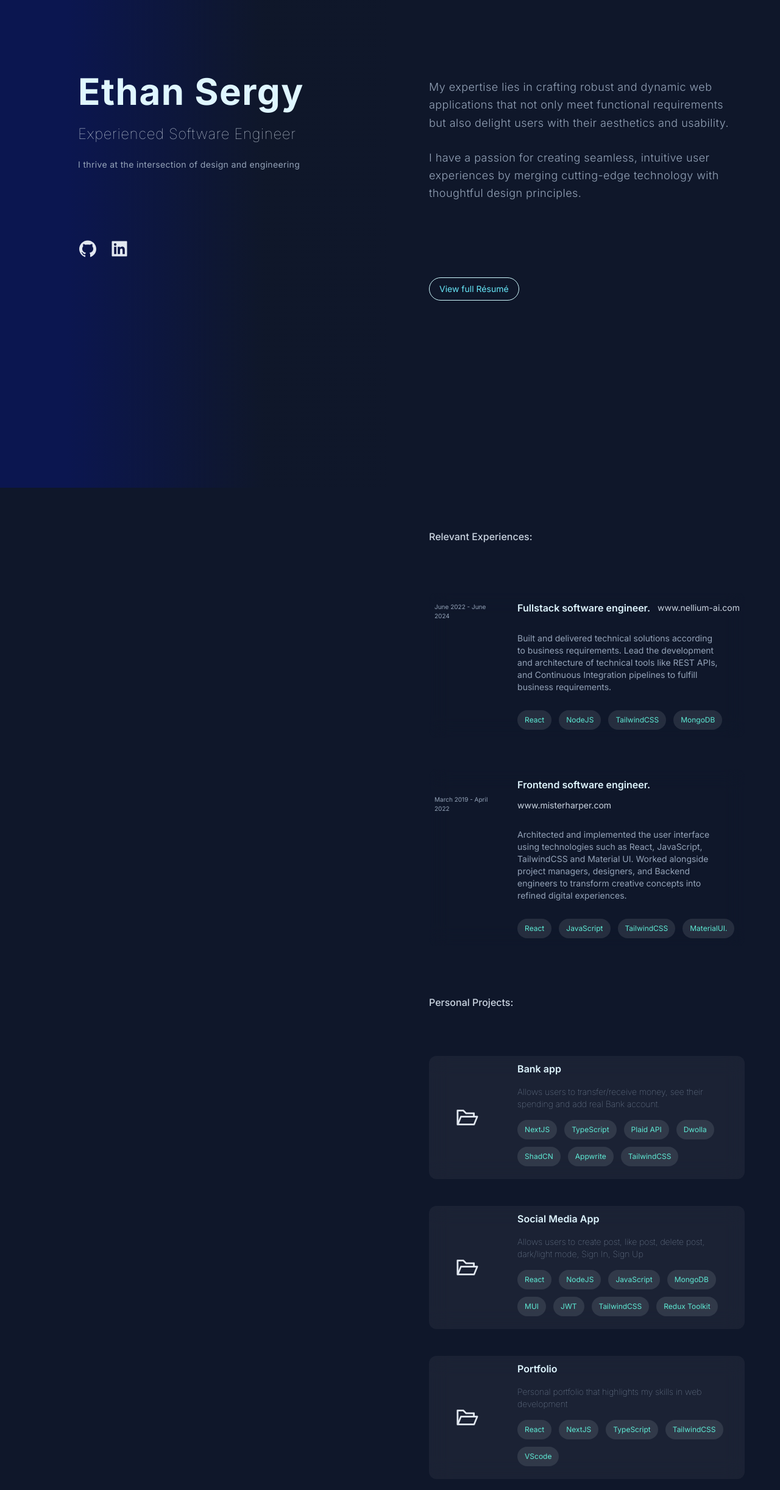
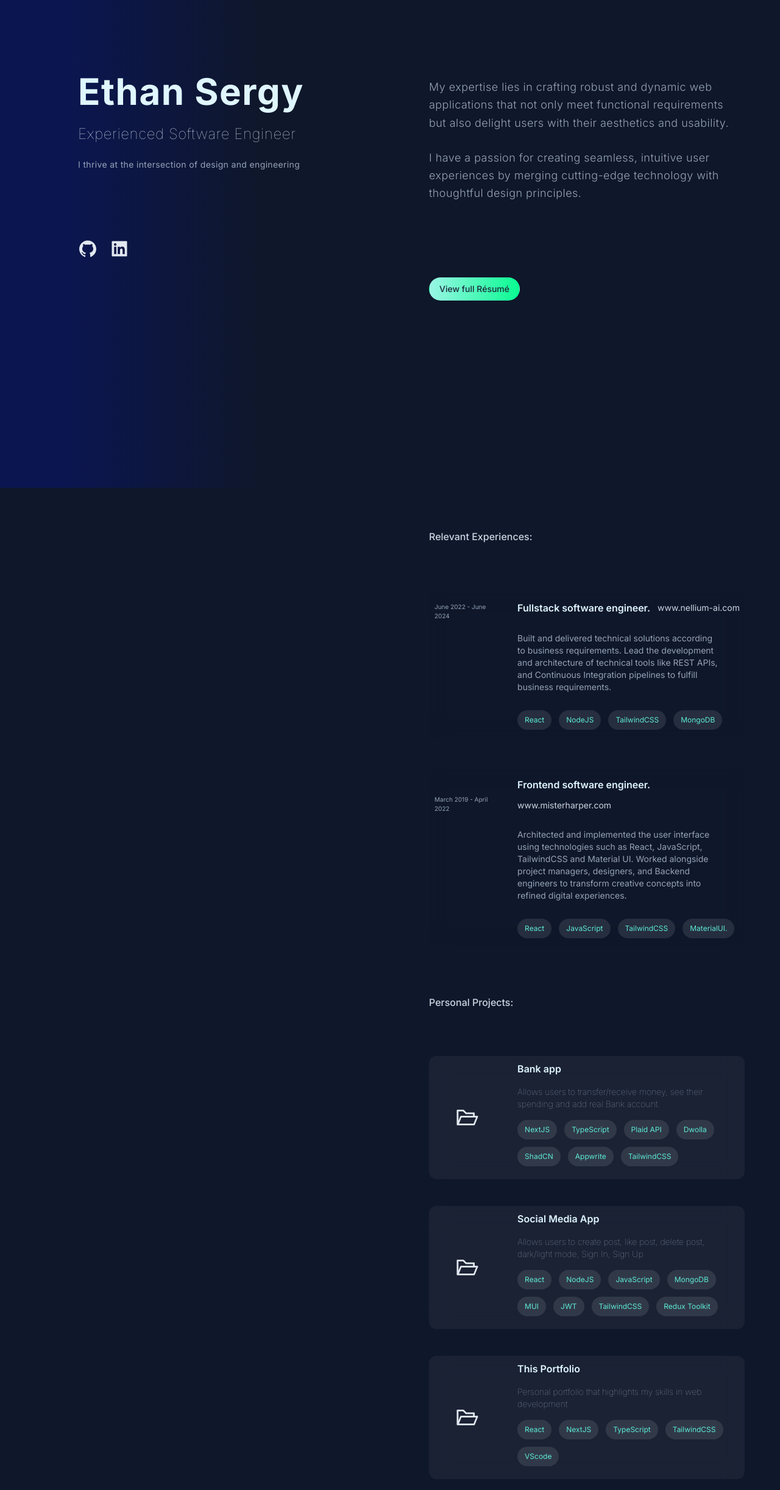
Before and after one commit to Sergyoubi/Portfolio, a Next.js app: page / in a window 1280 px wide. Shown: the top 2444 px of the page at 61% size. Built offline with nearby package versions, Linux system fonts and the light colour scheme.

Commit message:
changed résumé button's color

```diff
--- a/components/Intro.tsx
+++ b/components/Intro.tsx
@@ -21,7 +21,7 @@ const Intro = () => {
             target="_blank"
             rel="noreferrer"
             href="/my-resume"
-            className="text-cyan-300 text-sm py-2 px-4 border rounded-full border-cyan-100 hover:border-cyan-300 hover:text-teal-300"
+            className="text-slate-800 text-sm font-medium py-2 px-4 border rounded-full border-transparent hover:border-cyan-400 bg-gradient-to-r from-teal-200 to-[#09fb91]"
           >
             View full Résumé
           </Link>
--- a/constant/constant.ts
+++ b/constant/constant.ts
@@ -51,7 +51,7 @@ export const projects = [
   },
   {
     url: "https://github.com/Sergyoubi/Portfolio",
-    title: "Portfolio",
+    title: "This Portfolio",
     description:
       "Personal portfolio that highlights my skills in web development",
     tech: ["React", "NextJS", "TypeScript", "TailwindCSS", "VScode"],
```
